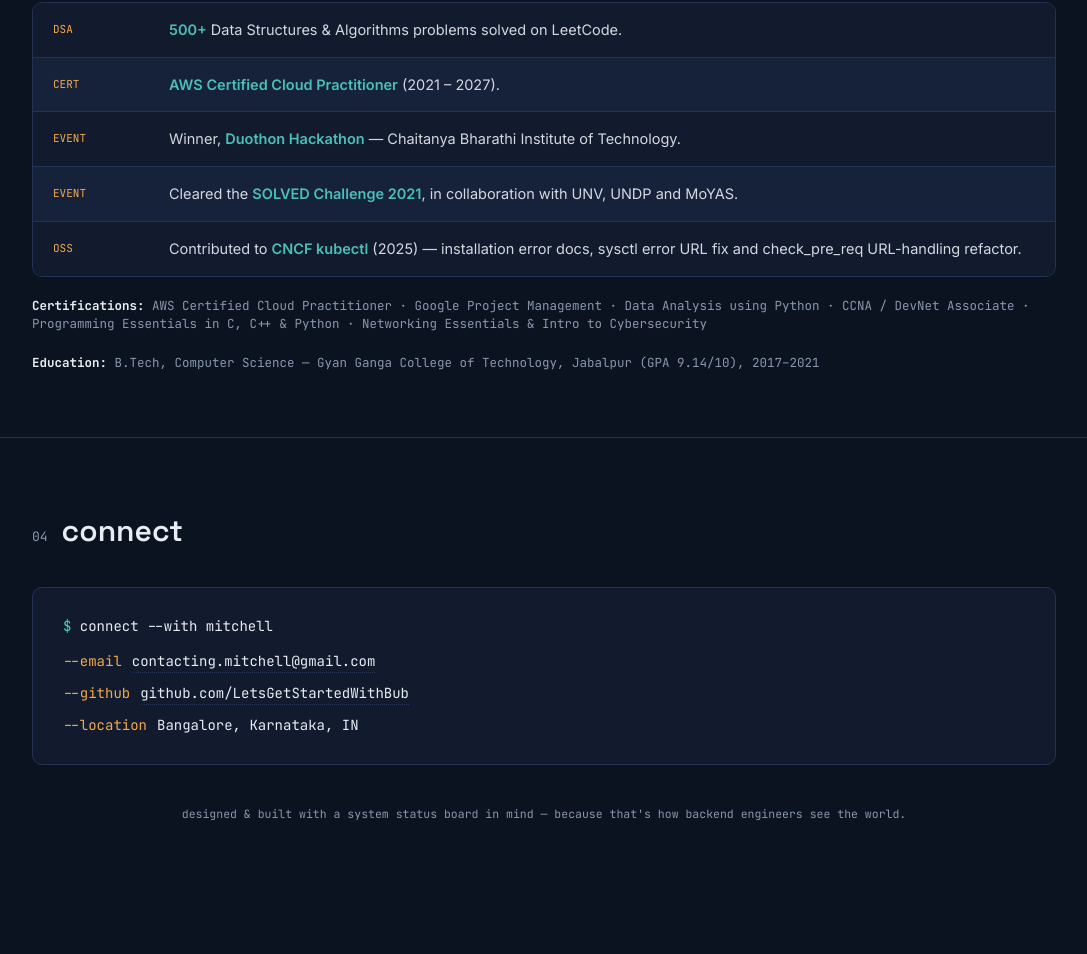
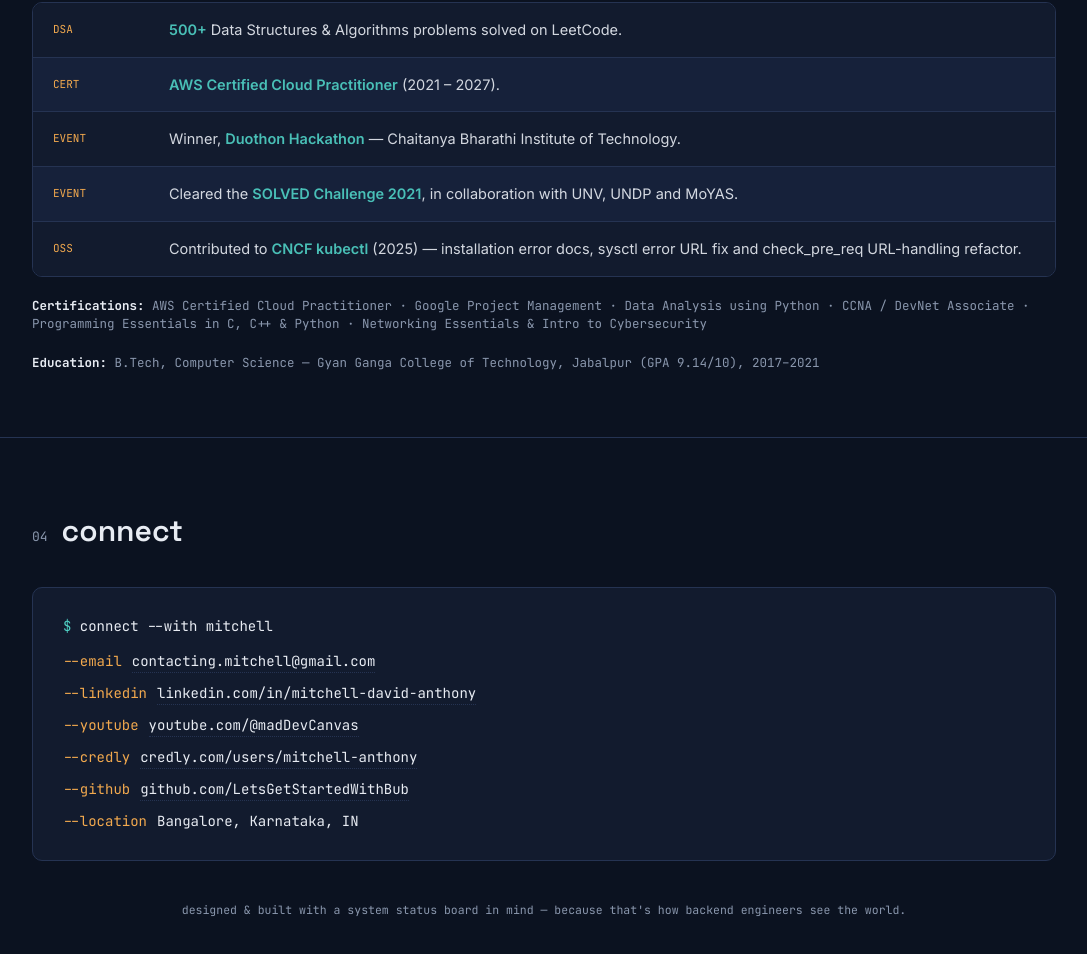
Before and after one commit to LetsGetStartedWithBub/mitchell-portfolio, a plain HTML site: page index.html in a window 1280 px wide. Shown: the part 2485-3439 px from the top of the page, without its empty margins (96-1183 px from the left). Before the commit the page ends 3397 px from the top, so only its background shows below. Drawn offline with Linux system fonts and the light colour scheme.

Commit message:
Add social media and credential links to index.html
Added additional flags with links to LinkedIn, YouTube, Credly, and GitHub.

```diff
--- a/index.html
+++ b/index.html
@@ -466,6 +466,9 @@
       <div class="term-line"><span class="term-prompt">$</span> <span class="term-cmd">connect --with mitchell</span></div>
       <div class="flags">
         <div class="flag-row"><span class="flag">--email</span><a class="flag-val" href="mailto:contacting.mitchell@gmail.com">contacting.mitchell@gmail.com</a></div>
+        <div class="flag-row"><span class="flag">--linkedin</span><a class="flag-val" href="https://www.linkedin.com/in/mitchell-david-anthony/" target="_blank" rel="noopener">linkedin.com/in/mitchell-david-anthony</a></div>
+        <div class="flag-row"><span class="flag">--youtube</span><a class="flag-val" href="https://www.youtube.com/@madDevCanvas" target="_blank" rel="noopener">youtube.com/@madDevCanvas</a></div>
+        <div class="flag-row"><span class="flag">--credly</span><a class="flag-val" href="https://www.credly.com/users/mitchell-anthony/badges/credly" target="_blank" rel="noopener">credly.com/users/mitchell-anthony</a></div>
         <div class="flag-row"><span class="flag">--github</span><a class="flag-val" href="https://github.com/LetsGetStartedWithBub" target="_blank" rel="noopener">github.com/LetsGetStartedWithBub</a></div>
         <div class="flag-row"><span class="flag">--location</span><span class="flag-val" style="border-bottom:none;">Bangalore, Karnataka, IN</span></div>
       </div>
```
